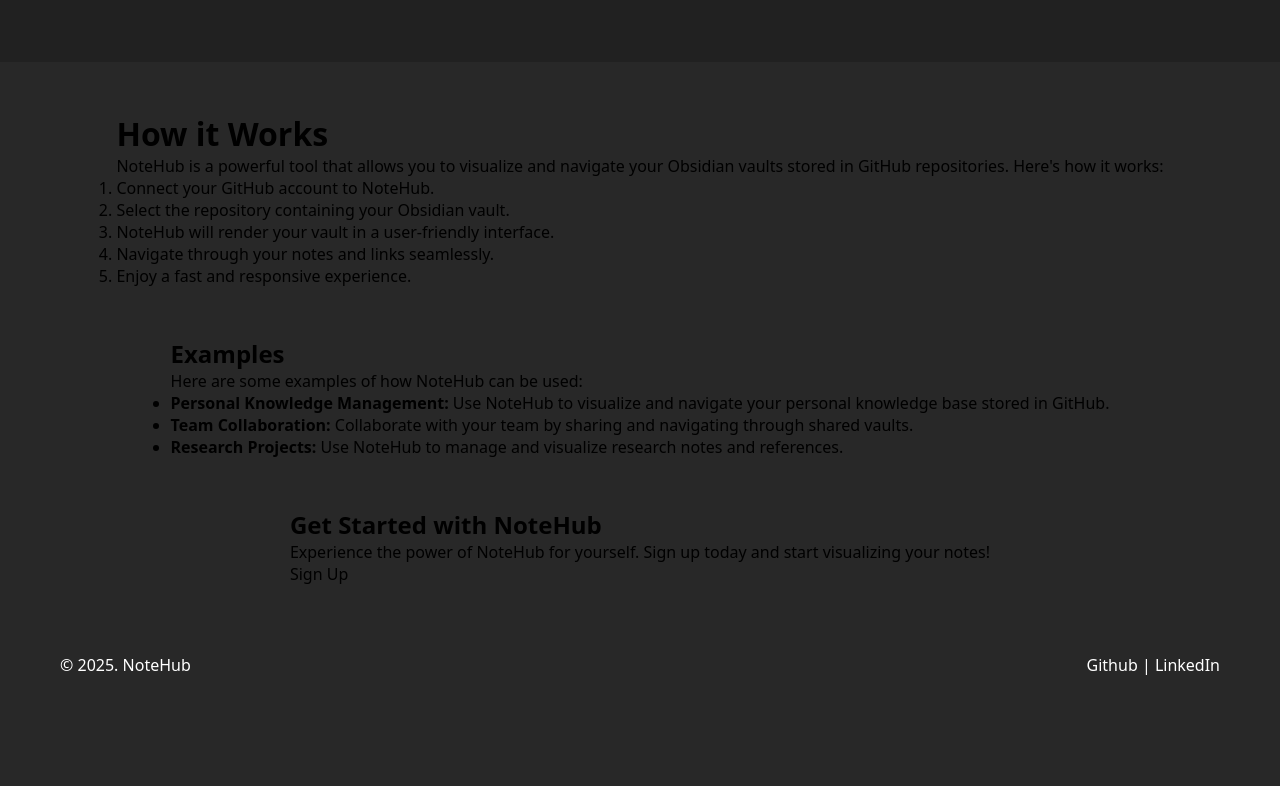
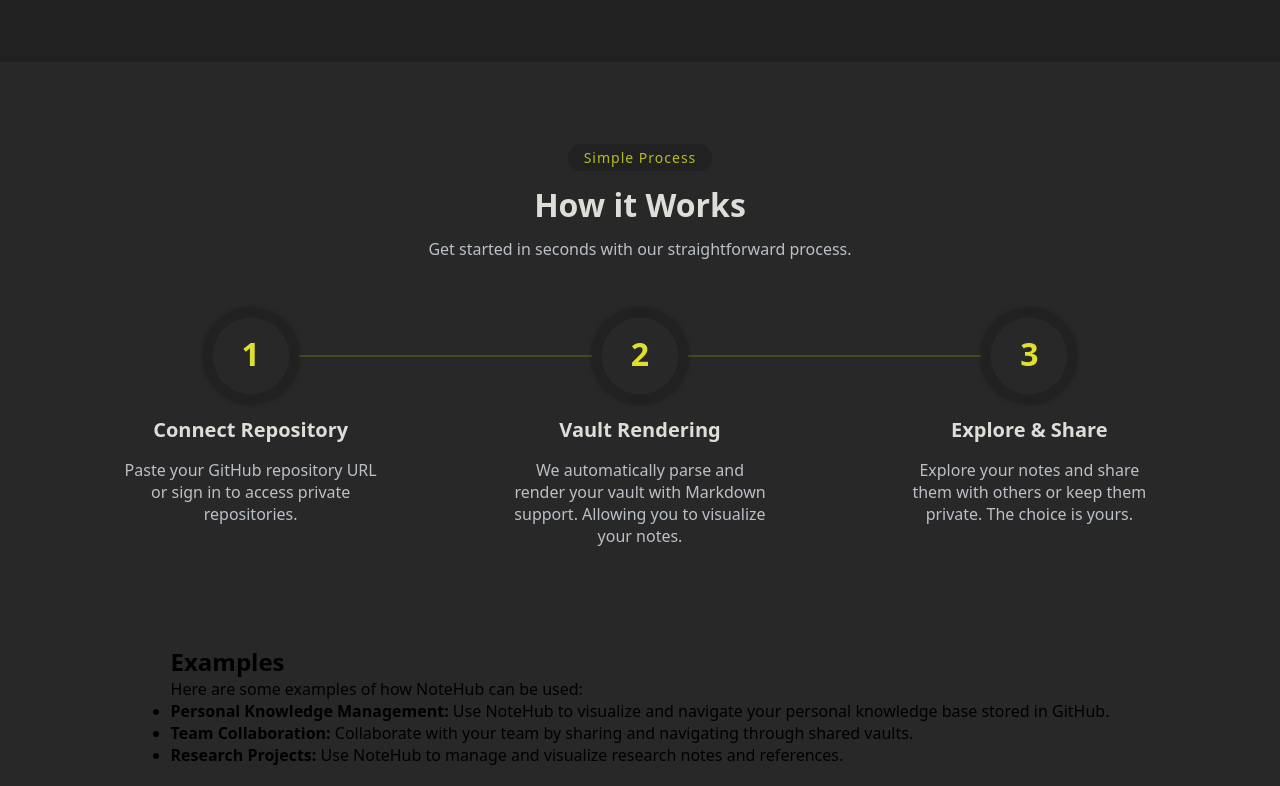
Before and after one commit to CuB1z/NoteHub, a Next.js app: page / in a window 1280 px wide. Shown: the part 1214-2000 px from the top of the page. Before the commit the page ends 1939 px from the top, so only its background shows below. Built offline with nearby package versions, Linux system fonts and the light colour scheme; no server answers.

Commit message:
Feature: Enhance SectionHeader component with style prop and update Features and Working sections for improved layout and responsiveness

```diff
--- a/src/components/SectionHeader.tsx
+++ b/src/components/SectionHeader.tsx
@@ -4,12 +4,15 @@
     title: string;
     tag?: string;
     description?: string;
+    style: "DARK" | "LIGHT";
 };
 
-export default function SectionHeader({ title, description, tag }: SectionHeaderProps) {
+export default function SectionHeader({ title, description, tag, style }: SectionHeaderProps) {
+    const customStyle = style === "DARK" ? styles.dark : styles.light;
+
     return (
         <div className={styles.sectionHeader}>
-            {tag && <span className={styles.tag}>{tag}</span>}
+            {tag && <span className={`${styles.tag} ${customStyle}`}>{tag}</span>}
             <h2 className={styles.title}>{title}</h2>
             {description && <p className={styles.description}>{description}</p>}
         </div>
--- a/src/components/sections/Features.tsx
+++ b/src/components/sections/Features.tsx
@@ -27,11 +27,12 @@
 
 export default function Features() {
     return (
-        <div id="features" className={styles.features}>
+        <section id="features" className={styles.features}>
             <SectionHeader
                 title="Everything You Need for Your Notes"
                 description="Our platform provides all the tools you need to visualize and interact with your notes stored in GitHub."
                 tag="Powerful Features"
+                style="DARK"
             />
             <div className={styles.featuresList}>
                 {features.map((feature, index) => (
@@ -44,6 +45,6 @@
                     </div>
                 ))}
             </div>
-        </div>
+        </section>
     );
 }
--- a/src/components/sections/Working.tsx
+++ b/src/components/sections/Working.tsx
@@ -1,16 +1,48 @@
+import styles from "@/styles/sections/Working.module.css";
+import SectionHeader from "@/components/SectionHeader"
+
+const steps = [
+    {
+        number: 1,
+        title: "Connect Repository",
+        description: "Paste your GitHub repository URL or sign in to access private repositories.",
+    },
+    {
+        number: 2,
+        title: "Vault Rendering",
+        description: "We automatically parse and render your vault with Markdown support. Allowing you to visualize your notes.",
+    },
+    {
+        number: 3,
+        title: "Explore & Share",
+        description: "Explore your notes and share them with others or keep them private. The choice is yours.",
+    }
+]
 
 export default function Working() {
     return (
-        <div className="working">
-            <h1>How it Works</h1>
-            <p>NoteHub is a powerful tool that allows you to visualize and navigate your Obsidian vaults stored in GitHub repositories. Here's how it works:</p>
-            <ol>
-                <li>Connect your GitHub account to NoteHub.</li>
-                <li>Select the repository containing your Obsidian vault.</li>
-                <li>NoteHub will render your vault in a user-friendly interface.</li>
-                <li>Navigate through your notes and links seamlessly.</li>
-                <li>Enjoy a fast and responsive experience.</li>
-            </ol>
-        </div>
+        <section className={styles.working}>
+            <SectionHeader
+                title="How it Works"
+                description="Get started in seconds with our straightforward process."
+                tag="Simple Process"
+                style="LIGHT"
+            />
+
+            <div className={styles.content}>
+                <span className={styles.line}></span>
+                {
+                    steps.map((step, index) => (
+                        <div key={index} className={styles.item}>
+                            <span className={styles.bullet}>
+                                <span className={styles.number}>{step.number}</span>
+                            </span>
+                            <h3 className={styles.title}>{step.title}</h3>
+                            <p className={styles.description}>{step.description}</p>
+                        </div>
+                    ))
+                }
+            </div>
+        </section>
     );
 }
--- a/src/styles/Header.module.css
+++ b/src/styles/Header.module.css
@@ -1,5 +1,6 @@
 
 .header {
+    position: relative;
     width: 100%;
     position: fixed;
     top: 0;
@@ -13,6 +14,7 @@
     background: rgba(0, 0, 0, 0.3);
     padding-bottom: 12px;
     border-bottom: 1px solid var(--accent-light);
+    z-index: 1000;
 
     .content {
         width: 100%;
--- a/src/styles/SectionHeader.module.css
+++ b/src/styles/SectionHeader.module.css
@@ -15,6 +15,14 @@
         border-radius: 99999px;
         background-color: var(--bg-primary);
         margin-bottom: 12px;
+
+        &.dark {
+            background-color: var(--bg-primary);
+        }
+
+        &.light {
+            background-color: var(--bg-secondary);
+        }
     }
 
     .title {
--- /dev/null
+++ b/src/styles/sections/Working.module.css
@@ -0,0 +1,113 @@
+
+.working {
+    width: 100%;
+    max-width: var(--max-width);
+    display: flex;
+    flex-direction: column;
+    align-items: center;
+    justify-content: center;
+    background-color: var(--bg-primary);
+    padding: calc(var(--section-x-padding)) var(--section-x-padding);
+
+    .content {
+        position: relative;
+        width: 100%;
+        display: grid;
+        grid-template-columns: repeat(3, 1fr);
+        gap: 32px;
+
+        .item {
+            width: 100%;
+            display: flex;
+            flex-direction: column;
+            align-items: center;
+            justify-content: flex-start;
+
+            .title {
+                font-size: 20px;
+                font-weight: 700;
+                color: var(--fg-primary);
+                margin-bottom: 16px;
+                text-align: center;
+            }
+
+            .description {
+                max-width: 260px;
+                font-size: 16px;
+                font-weight: 500;
+                color: var(--fg-secondary);
+                text-align: center;
+                margin-bottom: 16px;
+                text-align: center;
+            }
+        }
+    }
+}
+
+.line {
+    position: absolute;
+    top: calc(96px / 2);
+    left: 50%;
+    transform: translate(-50%, -50%);
+    width: 60%;
+    height: 2px;
+    background-color: var(--accent-light);
+}
+
+.bullet {
+    position: relative;
+    display: flex;
+    --size: 96px;
+    width: var(--size);
+    height: var(--size);
+    border-radius: 99999px;
+    background-color: var(--bg-secondary);
+    box-shadow: 0 0 5px rgba(0, 0, 0, 0.3);
+    margin-bottom: 12px;
+
+    .number {
+        position: absolute;
+        top: 47%;
+        left: 50%;
+        transform: translate(-50%, -50%);
+        font-size: 32px;
+        font-weight: 700;
+        color: var(--accent);
+        z-index: 1;
+
+        filter: brightness(1.2);
+    }
+
+    &::after {
+        content: '';
+        display: block;
+        width: 100%;
+        height: 100%;
+        border-radius: 99999px;
+        background-color: var(--bg-primary);
+        transform: scale(0.8);
+    }
+}
+
+@media (max-width: 744px) {
+    .working {
+        .content {
+            --gap: 48px;
+            grid-template-columns: 1fr;
+            gap: var(--gap);
+
+            .item {
+                border-bottom: 2px solid var(--accent-light);
+                padding-bottom: var(--gap);
+
+                &:last-child {
+                    border-bottom: none;
+                }
+            }
+        }
+    }
+
+    .line {
+        display: none;
+    }
+}
```
